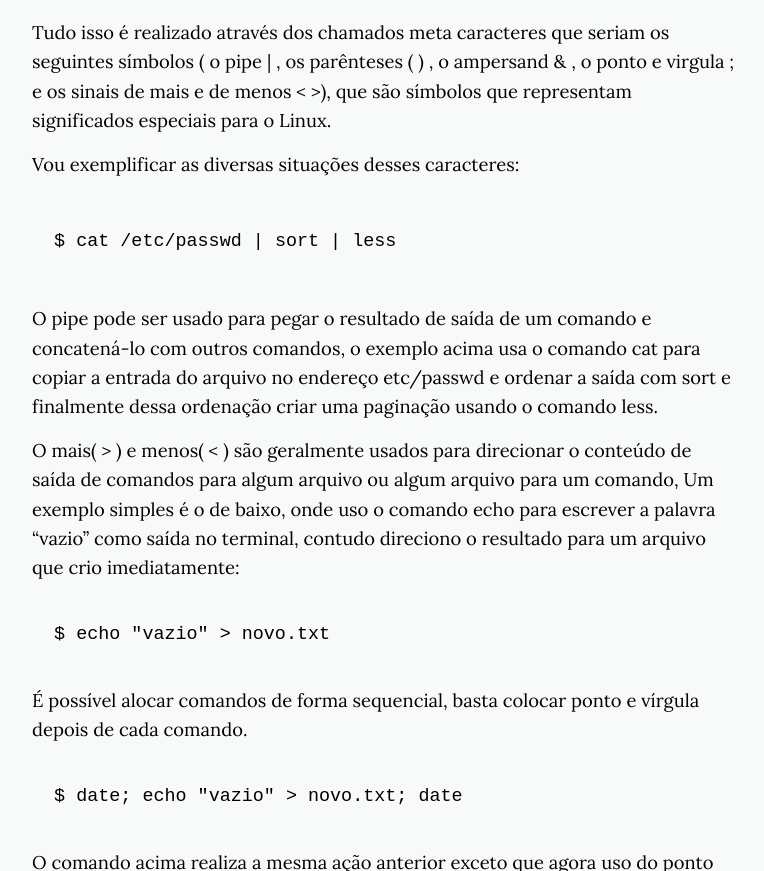
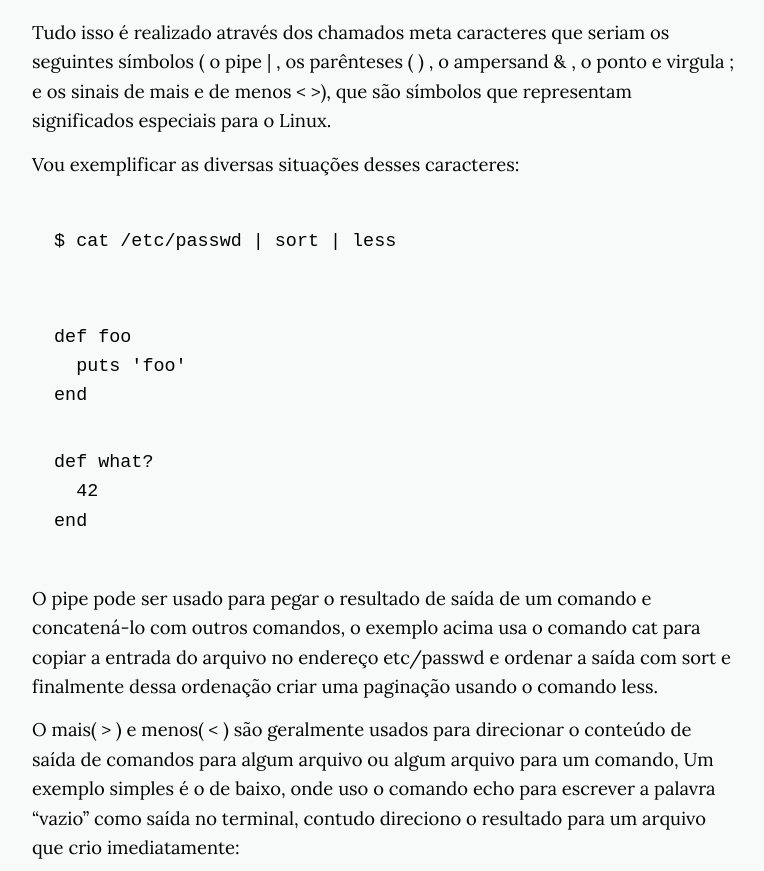
Before and after one commit to Nabucodono5or/Nabucodono5or.github.io, a Jekyll site: the page built from _posts/2018-01-07-comandos-aninhado.markdown, in a window 1280 px wide and 900 px high, scrolled down 835 px, cut to the strip 29-900 px from the top of the window. Shown: the whole strip, without its empty margins (256-1020 px from the left). Built offline with Jekyll 4.4.1, drawn with Linux system fonts in a browser that asks for light colours; nearby versions of some CDN libraries.

Commit message:
testando varios code block

```diff
--- a/_posts/2018-01-07-comandos-aninhado.markdown
+++ b/_posts/2018-01-07-comandos-aninhado.markdown
@@ -15,12 +15,24 @@ Tudo isso é realizado através dos chamados meta caracteres que seriam os segui
 
 Vou exemplificar as diversas situações desses caracteres:
 
-~~~ ruby
+~~~ terminal
 
   $ cat /etc/passwd | sort | less
 
 ~~~
 
+{% highlight ruby %}
+  def foo
+    puts 'foo'
+  end
+{% endhighlight %}
+
+~~~ ruby
+  def what?
+    42
+  end
+
+~~~
 
 O pipe pode ser usado para pegar o resultado de saída de um comando e concatená-lo com outros comandos, o exemplo acima usa o comando cat para copiar a entrada do arquivo no endereço etc/passwd e ordenar a saída com sort e finalmente dessa ordenação criar uma paginação usando o comando less.
 
```
